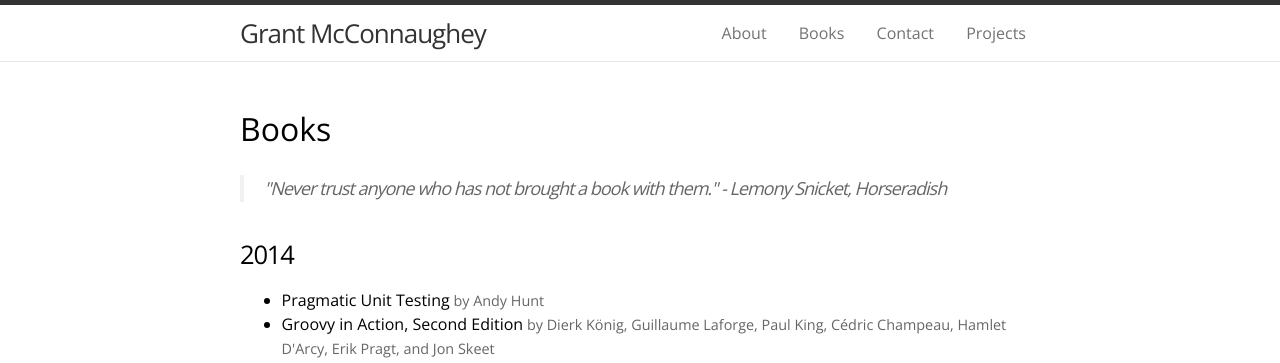
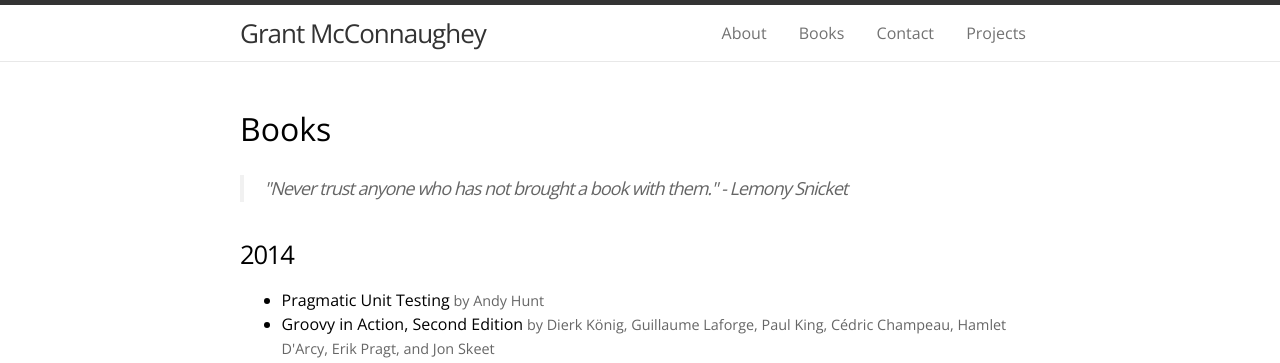
Before and after one commit to grantmcconnaughey/grantmcconnaughey.github.io, a Jekyll site: the page built from books.html, in a window 1280 px wide. Shown: the top 363 px of the page. Built offline with Jekyll 4.4.1, drawn with Linux system fonts in a browser that asks for light colours; nearby versions of some CDN libraries.

Commit message:
Remove quote source

```diff
--- a/books.html
+++ b/books.html
@@ -5,7 +5,7 @@ title: Books
 
 <div>
 
-    <blockquote>"Never trust anyone who has not brought a book with them." - Lemony Snicket, Horseradish</blockquote>
+    <blockquote>"Never trust anyone who has not brought a book with them." - Lemony Snicket</blockquote>
 
     <h2>2014</h2>
     <ul>
```
